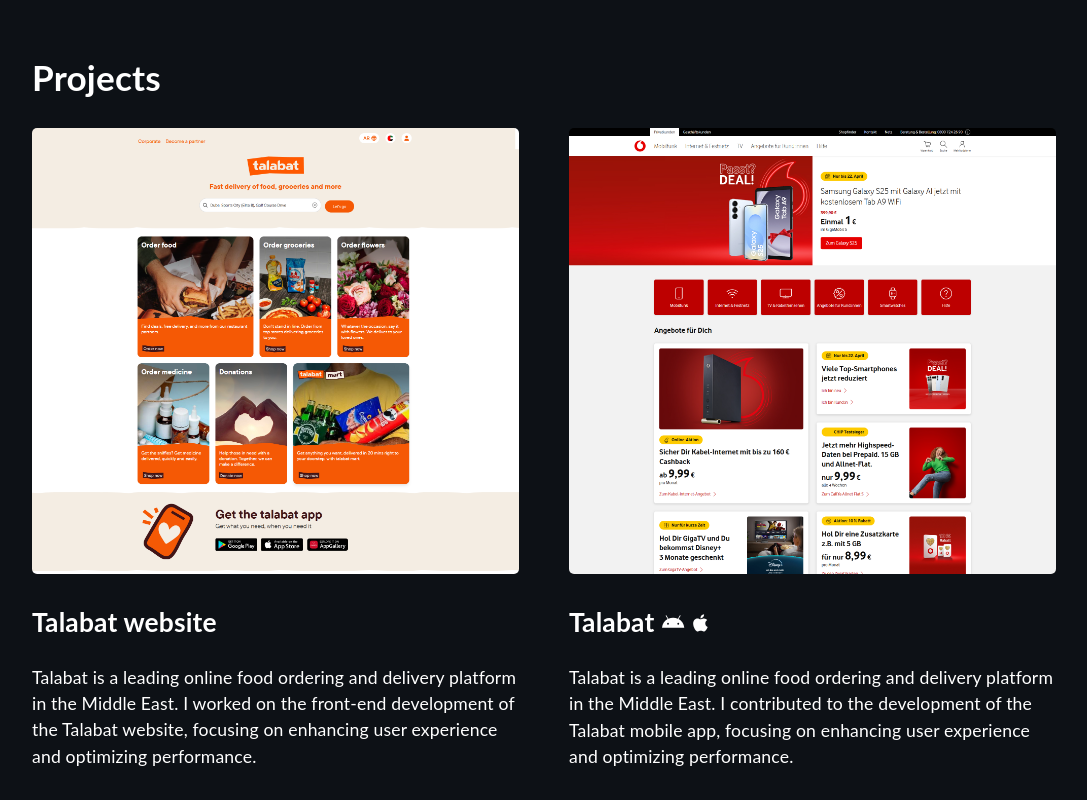
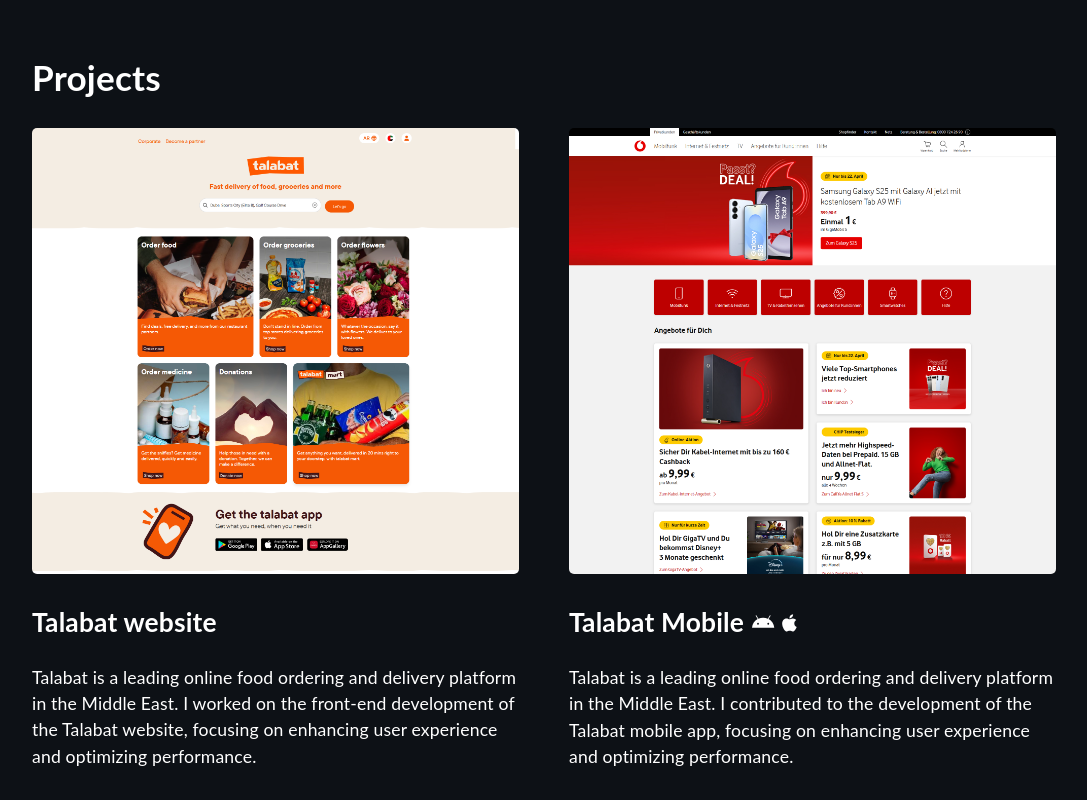
Before and after one commit to AbdulrahmanAlaa/abdulrahman-bashir-portfolio, a React (Create React App) app: page / in a window 1280 px wide. Shown: the part 5520-6320 px from the top of the page, without its empty margins (96-1183 px from the left). Built offline with nearby package versions, Linux system fonts and the light colour scheme.

Commit message:
Refactor Project component to use a projects array for rendering and add ProjectDetails component for detailed view

```diff
--- a/src/App.tsx
+++ b/src/App.tsx
@@ -1,4 +1,4 @@
-import React, { useState, useEffect } from "react";
+import { useState, useEffect } from "react";
 import {
     Main,
     Timeline,
--- /dev/null
+++ b/src/assets/styles/ProjectDetails.scss
@@ -0,0 +1,70 @@
+.project-details-dialog {
+    .MuiDialog-paper {
+        background-color: #0d1116;
+    }
+
+    .close-button {
+        position: fixed;
+        right: 20px;
+        top: 20px;
+        color: white;
+        z-index: 1300;
+        background-color: rgba(80, 0, 202, 0.8);
+
+        &:hover {
+            background-color: rgba(80, 0, 202, 1);
+        }
+    }
+
+    .dialog-content {
+        padding: 40px;
+        color: white;
+    }
+
+    .project-header {
+        text-align: center;
+        max-width: 800px;
+        margin: 0 auto;
+        padding-top: 40px;
+
+        img {
+            width: 100%;
+            border-radius: 8px;
+            margin-bottom: 24px;
+        }
+
+        h1 {
+            margin-bottom: 16px;
+        }
+
+        p {
+            font-size: 1.2em;
+            line-height: 1.6;
+        }
+    }
+}
+
+// Light mode styles - directly on the dialog
+.project-details-dialog.light-mode {
+    .MuiDialog-paper {
+        background-color: #f8f9fa;
+    }
+
+    .close-button {
+        color: white;
+    }
+
+    .dialog-content {
+        color: #0d1116;
+    }
+
+    .project-header {
+        h1 {
+            color: #0d1116;
+        }
+
+        p {
+            color: #0d1116;
+        }
+    }
+}
--- a/src/components/Project.tsx
+++ b/src/components/Project.tsx
@@ -1,47 +1,85 @@
 import { FontAwesomeIcon } from '@fortawesome/react-fontawesome';
+import { useState } from 'react';
+import ProjectDetails from './ProjectDetails';
 import talabatWebsite from '../assets/images/projects/talabat-website/1.website.png';
 import vodafone from '../assets/images/projects/vodafone/vodafone.png';
 
 import '../assets/styles/Project.scss';
 import { faAndroid, faApple } from '@fortawesome/free-brands-svg-icons';
 
+interface ProjectData {
+    id: number;
+    title: string;
+    description: string;
+    image: string;
+    link: string;
+    hasAndroid?: boolean;
+    hasIOS?: boolean;
+}
+
 function Project() {
+    const [selectedProject, setSelectedProject] = useState<ProjectData | null>(null);
+    // Get mode from closest parent with light/dark mode class
+    const mode = document.querySelector('.light-mode') ? 'light' : 'dark';
+
+    const projects: ProjectData[] = [
+        {
+            id: 1,
+            title: "Talabat website",
+            description: "Talabat is a leading online food ordering and delivery platform in the Middle East. I worked on the front-end development of the Talabat website, focusing on enhancing user experience and optimizing performance.",
+            image: talabatWebsite,
+            link: "https://www.talabat.com/"
+        },
+        {
+            id: 2,
+            title: "Talabat Mobile",
+            description: "Talabat is a leading online food ordering and delivery platform in the Middle East. I contributed to the development of the Talabat mobile app, focusing on enhancing user experience and optimizing performance.",
+            image: vodafone,
+            link: "https://www.talabat.com/",
+            hasAndroid: true,
+            hasIOS: true
+        },
+        {
+            id: 3,
+            title: "Vodafone Germany",
+            description: "Vodafone is a global telecommunications company. I contributed to the development of their website, focusing on improving user engagement and accessibility.",
+            image: vodafone,
+            link: "https://vodafone.de"
+        }
+    ];
+
     return (
         <div className="projects-container" id="projects">
             <h1>Projects</h1>
             <div className="projects-grid">
-                <div className="project">
-                    <a href="https://www.talabat.com/" target="_blank" rel="noreferrer"><img src={talabatWebsite} className="zoom" alt="thumbnail" width="100%" /></a>
-                    <a href="https://www.talabat.com/" target="_blank" rel="noreferrer"><h2>Talabat website</h2></a>
-                    <p>
-                        Talabat is a leading online food ordering and delivery platform in the Middle East. I worked on the front-end development of the Talabat website, focusing on enhancing user experience and optimizing performance.
-                    </p>
-                </div>
-                <div className="project">
-                    <a href="https://www.talabat.com/" target="_blank" rel="noreferrer"><img src={vodafone} className="zoom" alt="thumbnail" width="100%" /></a>
-                    <h2 style={{ display: 'flex', alignItems: 'center', gap: '8px', textDecoration: 'none' }}>
-                        Talabat
-                        <a href="https://play.google.com/store/apps/details?id=com.talabat&hl=en" target="_blank" rel="noreferrer">
-                            <FontAwesomeIcon icon={faAndroid} size="xs" />
-                        </a>
-                        <a href="https://apps.apple.com/us/app/talabat-food-grocery-more/id451001072" target="_blank" rel="noreferrer">
-                            <FontAwesomeIcon icon={faApple} size="xs" />
-                        </a>
-                    </h2>
-                    <p>
-                        Talabat is a leading online food ordering and delivery platform in the Middle East. I contributed to the development of the Talabat mobile app, focusing on enhancing user experience and optimizing performance.
-                    </p>
-                </div>
-                <div className="project">
-                    <a href="https://vodafone.de" target="_blank" rel="noreferrer"><img src={vodafone} className="zoom" alt="thumbnail" width="100%" /></a>
-                    <a href="https://vodafone.de" target="_blank" rel="noreferrer"><h2>
-                        Vodafone Germany
-                    </h2></a>
-                    <p>
-                        Vodafone is a global telecommunications company. I contributed to the development of their website, focusing on improving user engagement and accessibility.
-                    </p>
-                </div>
+                {projects.map((project) => (
+                    <div
+                        key={project.id}
+                        className="project"
+                        onClick={() => setSelectedProject(project)}
+                        style={{ cursor: 'pointer' }}
+                    >
+                        <img src={project.image} className="zoom" alt={project.title} width="100%" />
+                        <h2 style={{ display: 'flex', alignItems: 'center', gap: '8px' }}>
+                            {project.title}
+                            {project.hasAndroid && (
+                                <FontAwesomeIcon icon={faAndroid} size="xs" />
+                            )}
+                            {project.hasIOS && (
+                                <FontAwesomeIcon icon={faApple} size="xs" />
+                            )}
+                        </h2>
+                        <p>{project.description}</p>
+                    </div>
+                ))}
             </div>
+
+            <ProjectDetails
+                open={!!selectedProject}
+                onClose={() => setSelectedProject(null)}
+                project={selectedProject}
+                mode={mode}
+            />
         </div>
     );
 }
--- /dev/null
+++ b/src/components/ProjectDetails.tsx
@@ -0,0 +1,62 @@
+import Dialog from '@mui/material/Dialog';
+import DialogContent from '@mui/material/DialogContent';
+import IconButton from '@mui/material/IconButton';
+import CloseIcon from '@mui/icons-material/Close';
+import Slide from '@mui/material/Slide';
+import { TransitionProps } from '@mui/material/transitions';
+import { forwardRef } from 'react';
+import '../assets/styles/ProjectDetails.scss';
+
+interface ProjectDetailsProps {
+    open: boolean;
+    onClose: () => void;
+    mode: string; // Add mode prop
+    project: {
+        title: string;
+        description: string;
+        image: string;
+        link: string;
+        hasAndroid?: boolean;
+        hasIOS?: boolean;
+    } | null;
+}
+
+const Transition = forwardRef(function Transition(
+    props: TransitionProps & {
+        children: React.ReactElement;
+    },
+    ref: React.Ref<unknown>,
+) {
+    return <Slide direction="up" ref={ref} {...props} />;
+});
+
+function ProjectDetails({ open, onClose, project, mode }: ProjectDetailsProps) {
+    if (!project) return null;
+
+    return (
+        <Dialog
+            fullScreen
+            open={open}
+            onClose={onClose}
+            TransitionComponent={Transition}
+            className={`project-details-dialog ${mode === 'light' ? 'light-mode' : 'dark-mode'}`}
+        >
+            <IconButton
+                aria-label="close"
+                onClick={onClose}
+                className="close-button"
+            >
+                <CloseIcon />
+            </IconButton>
+            <DialogContent className="dialog-content">
+                <div className="project-header">
+                    <img src={project.image} alt={project.title} />
+                    <h1>{project.title}</h1>
+                    <p>{project.description}</p>
+                </div>
+            </DialogContent>
+        </Dialog>
+    );
+}
+
+export default ProjectDetails;
```
